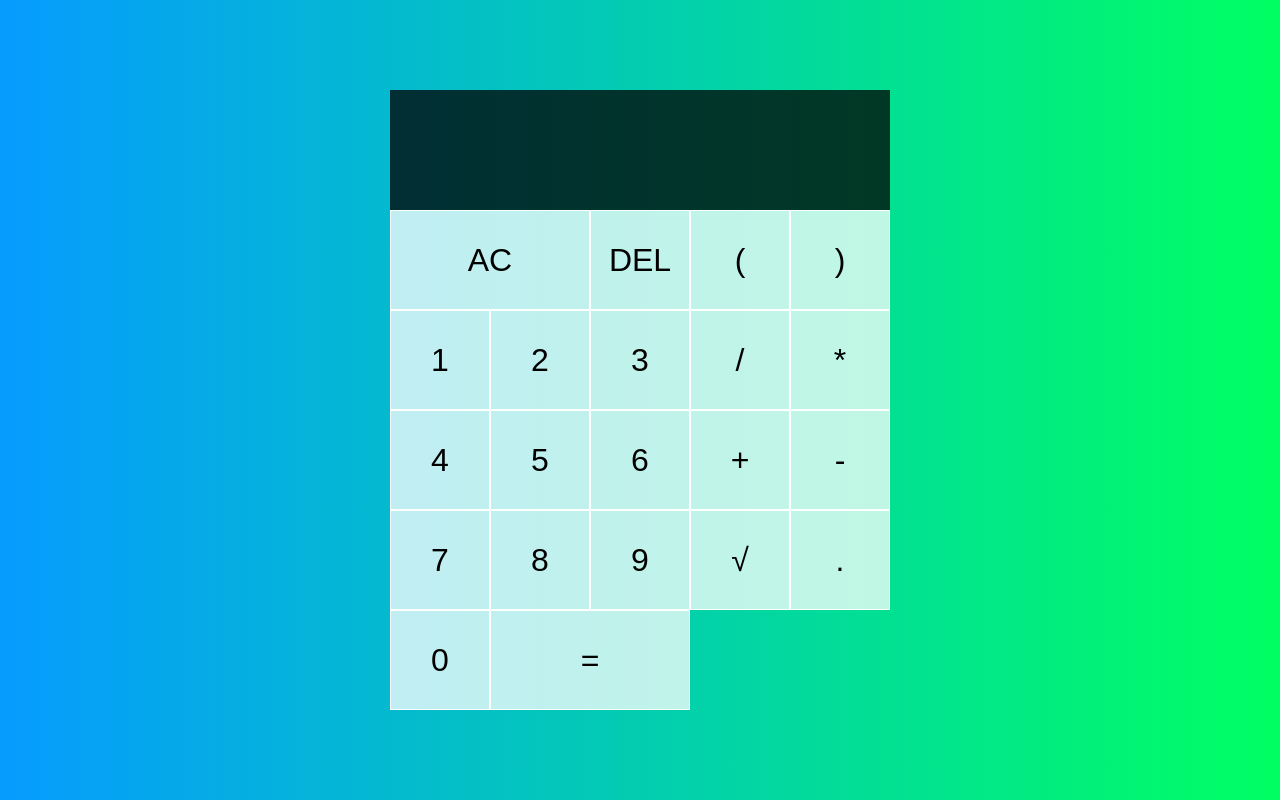
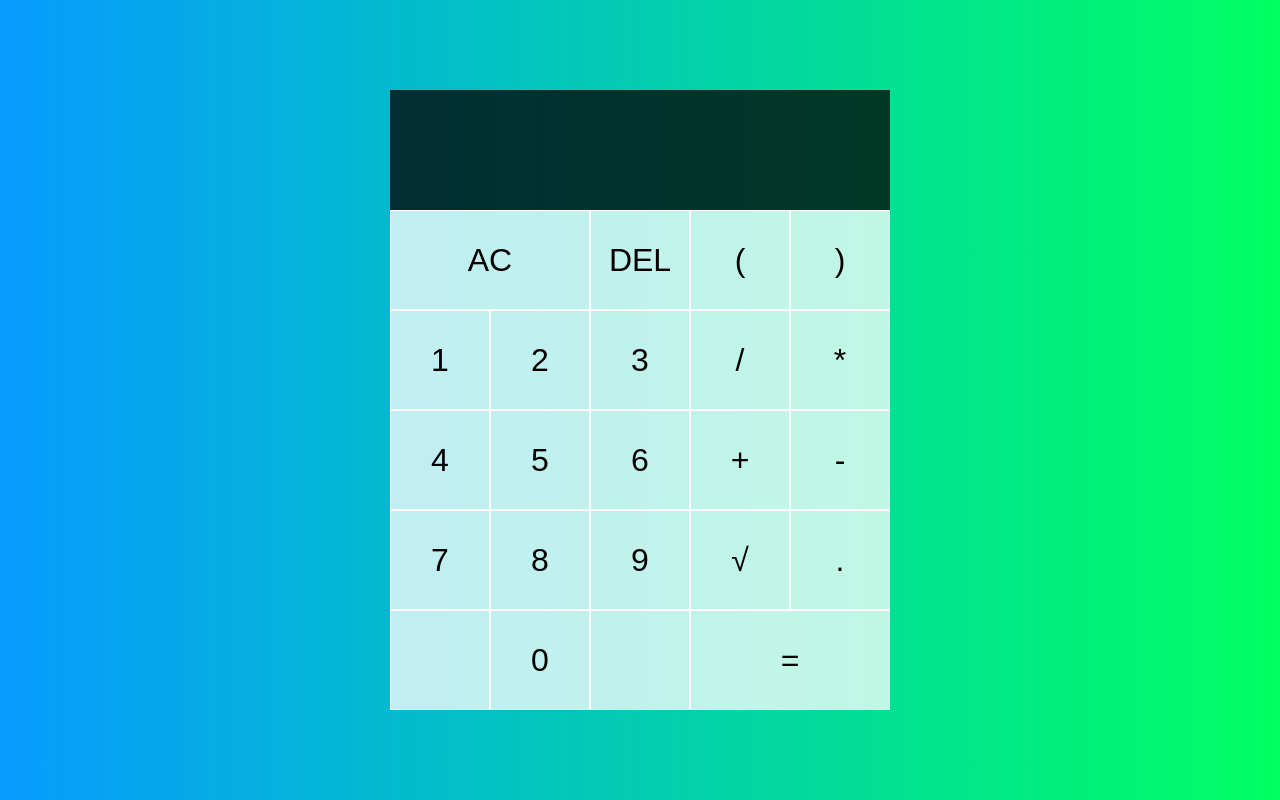
Before and after one commit to Basmulla/calculate-app, a plain HTML site: page index.html in a window 1280 px wide. Drawn offline with Linux system fonts and the light colour scheme.

Commit message:
new changes

```diff
--- a/index.html
+++ b/index.html
@@ -33,7 +33,9 @@
     <button data-number>9</button>
     <button data-operation>√</button>
     <button data-number>.</button>
-    <button data-number class="span=two">0</button>
+    <button data-number></button>
+    <button data-number >0</button>
+    <button data-number></button>
     <button data-equals class="span-two">=</button>
   </div>
 </body>
```
